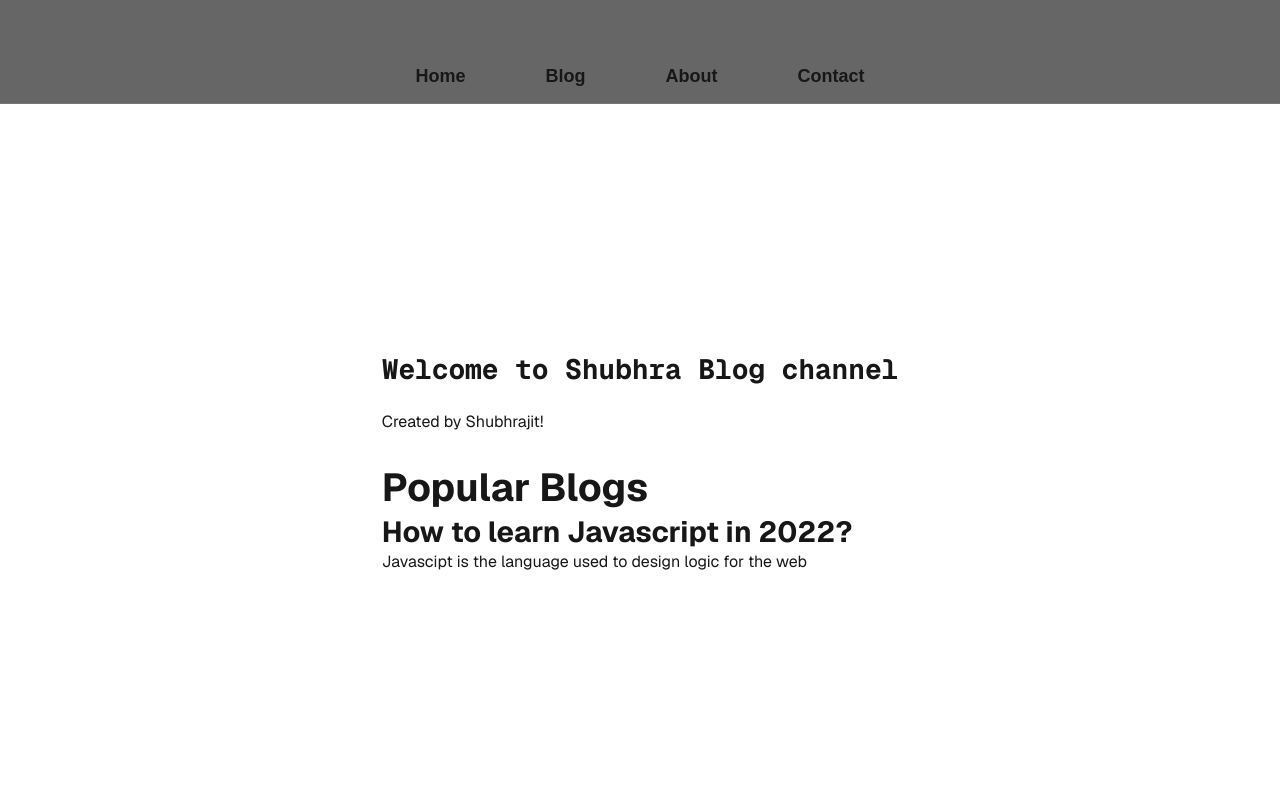
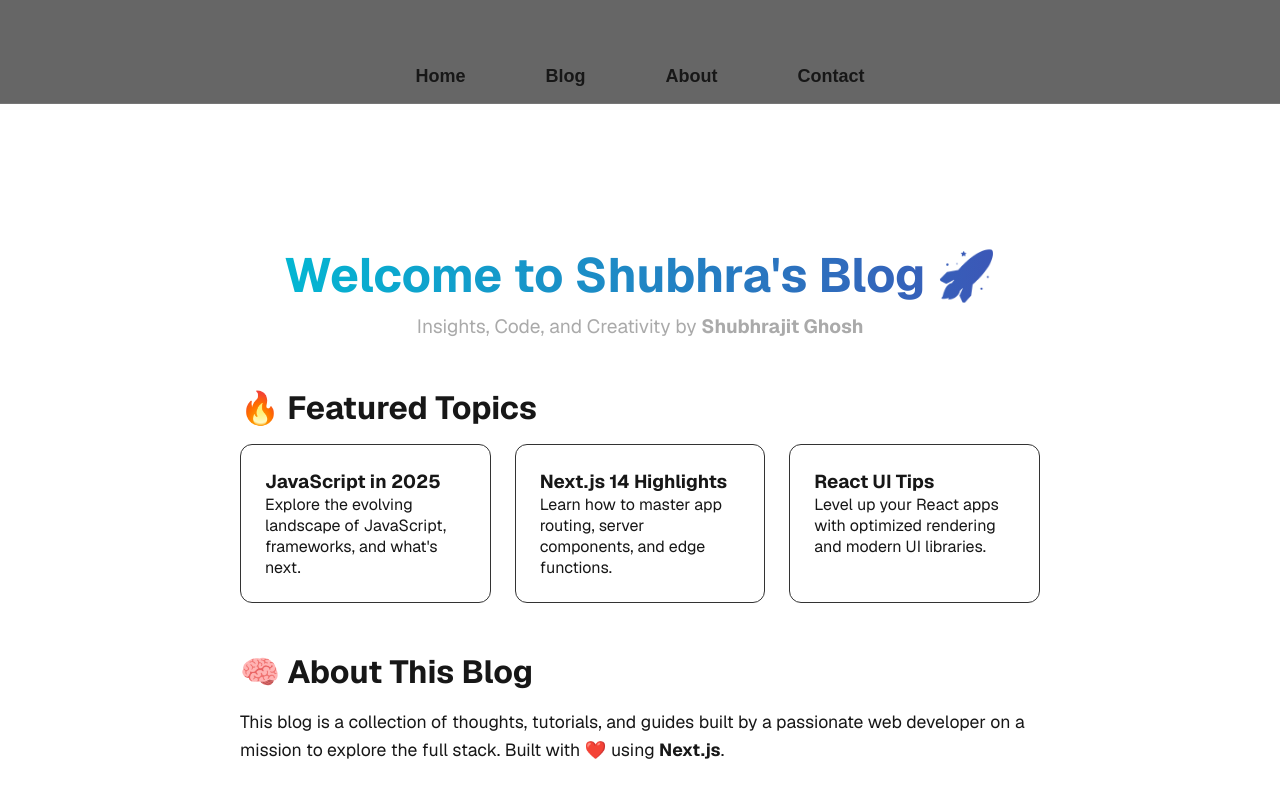
Before and after one commit to Shubhra7/NextJs_All, a Next.js app in the folder blog-hunt/: page / in a window 1280 px wide. Built offline with nearby package versions, Linux system fonts and the light colour scheme.

Commit message:
primary debug all complete

```diff
--- a/blog-hunt/package.json
+++ b/blog-hunt/package.json
@@ -12,6 +12,7 @@
     "axios": "^1.11.0",
     "next": "15.4.4",
     "react": "19.1.0",
-    "react-dom": "19.1.0"
+    "react-dom": "19.1.0",
+    "react-infinite-scroll-component": "^6.1.0"
   }
 }
--- a/blog-hunt/src/app/about/About.module.css
+++ b/blog-hunt/src/app/about/About.module.css
@@ -1,34 +1,59 @@
 .container {
   max-width: 800px;
   margin: 50px auto;
-  padding: 2rem;
-  background-color: rgba(0, 0, 0, 0.5);  /* Transparent black background */
-  border-radius: 12px;
-  box-shadow: 0 6px 20px rgba(0, 0, 0, 0.08);
+  padding: 2.5rem;
+  background-color: rgba(0, 0, 0, 0.6);
+  border-radius: 16px;
+  box-shadow: 0 8px 30px rgba(0, 0, 0, 0.2);
   font-family: 'Segoe UI', Tahoma, Geneva, Verdana, sans-serif;
-  line-height: 1.7;
-  color: #fff;  /* Text color white to contrast against black background */
+  line-height: 1.8;
+  color: #f3f3f3;
+  animation: fadeInUp 0.8s ease-out both;
+}
+
+@keyframes fadeInUp {
+  from {
+    opacity: 0;
+    transform: translateY(40px);
+  }
+  to {
+    opacity: 1;
+    transform: translateY(0);
+  }
 }
 
 .title {
-  font-size: 2.8rem;
+  font-size: 3rem;
   text-align: center;
-  margin-bottom: 2rem;
-  color: #fff;  /* White color for text */
+  margin-bottom: 2.5rem;
+  color: #ffffff;
+  animation: fadeInUp 0.6s ease-out both;
 }
 
 .highlight {
-  color: #0070f3;
+  color: #00b4ff;
 }
 
 .section {
   margin-bottom: 2.5rem;
+  animation: fadeInUp 1s ease-out both;
 }
 
 .subtitle {
-  font-size: 1.6rem;
-  margin-bottom: 1rem;
-  color: #0070f3;
+  font-size: 1.75rem;
+  margin-bottom: 1.2rem;
+  color: #00b4ff;
+  position: relative;
+}
+
+.subtitle::after {
+  content: '';
+  display: block;
+  width: 50px;
+  height: 3px;
+  background: #00b4ff;
+  margin-top: 8px;
+  border-radius: 6px;
 }
 
 .list {
@@ -37,25 +62,27 @@
 }
 
 .list li {
-  margin-bottom: 0.6rem;
-  padding-left: 1.2rem;
+  margin-bottom: 0.8rem;
+  padding-left: 1.5rem;
   position: relative;
+  font-size: 1.05rem;
 }
 
 .list li::before {
   content: "✔";
   position: absolute;
   left: 0;
-  color: green;
+  color: #00ff95;
   font-weight: bold;
 }
 
 .link {
-  color: #0070f3;
+  color: #00b4ff;
   text-decoration: underline;
-  transition: color 0.3s;
+  font-weight: 500;
+  transition: color 0.3s ease;
 }
 
 .link:hover {
-  color: #0051c3;
+  color: #0070f3;
 }
--- a/blog-hunt/src/app/blog/Blog.module.css
+++ b/blog-hunt/src/app/blog/Blog.module.css
@@ -4,7 +4,19 @@
   flex-direction: column;
   align-items: center;
   padding-top: 3rem;
-  gap: 2rem;
+  gap: 2.5rem;
+  animation: fadeInPage 0.8s ease-out both;
+}
+
+@keyframes fadeInPage {
+  from {
+    opacity: 0;
+    transform: translateY(30px);
+  }
+  to {
+    opacity: 1;
+    transform: translateY(0);
+  }
 }
 
 .container {
@@ -12,36 +24,103 @@
   max-width: 960px;
   margin: 0 auto;
   padding: 2rem;
+  animation: fadeInUp 1s ease-out both;
+}
+
+@keyframes fadeInUp {
+  from {
+    opacity: 0;
+    transform: translateY(50px);
+  }
+  to {
+    opacity: 1;
+    transform: translateY(0);
+  }
 }
 
 .card {
-  background-color: rgba(255, 255, 255, 0.03);
-  border: 1px solid rgba(255, 255, 255, 0.1);
-  border-radius: 16px;
-  padding: 1.5rem 2rem;
-  transition: all 0.3s ease;
+  background-color: rgba(255, 255, 255, 0.04);
+  border: 1px solid rgba(255, 255, 255, 0.12);
+  border-radius: 18px;
+  padding: 1.8rem 2.2rem;
+  transition: transform 0.4s ease, background-color 0.3s ease;
   width: 100%;
-  box-shadow: 0 4px 10px rgba(0, 0, 0, 0.3);
+  box-shadow: 0 6px 22px rgba(0, 0, 0, 0.25);
+  backdrop-filter: blur(6px);
+  animation: fadeInUp 1.1s ease-out both;
 }
 
 .card:hover {
-  transform: translateY(-5px);
-  background-color: rgba(255, 255, 255, 0.06);
+  transform: translateY(-8px) scale(1.01);
+  background-color: rgba(255, 255, 255, 0.07);
 }
 
 .blogItemh3 {
-  font-size: 1.8rem;
-  color: #00ccff;
-  margin-bottom: 0.5rem;
+  font-size: 2rem;
+  color: #00b4ff;
+  margin-bottom: 0.6rem;
+  transition: color 0.3s ease;
+}
+
+.card:hover .blogItemh3 {
+  color: #0fd4ff;
 }
 
 .blogMeta {
-  font-size: 0.9rem;
-  color: #aaa;
-  margin-bottom: 1rem;
+  font-size: 0.85rem;
+  color: #aaaaaa;
+  margin-bottom: 1.2rem;
+  letter-spacing: 0.5px;
 }
 
 .blogDesc {
-  font-size: 1rem;
-  color: #ccc;
+  font-size: 1.05rem;
+  color: #d6d6d6;
+  line-height: 1.6;
 }
+
+/* ✅ Responsive Media Queries */
+@media (max-width: 768px) {
+  .container {
+    padding: 1.5rem;
+  }
+
+  .main {
+    padding-top: 2rem;
+    gap: 2rem;
+  }
+
+  .card {
+    padding: 1.5rem 1.8rem;
+  }
+
+  .blogItemh3 {
+    font-size: 1.6rem;
+  }
+
+  .blogDesc {
+    font-size: 1rem;
+  }
+}
+
+@media (max-width: 480px) {
+  .container {
+    padding: 1rem;
+  }
+
+  .card {
+    padding: 1.2rem 1.4rem;
+  }
+
+  .blogItemh3 {
+    font-size: 1.4rem;
+  }
+
+  .blogMeta {
+    font-size: 0.75rem;
+  }
+
+  .blogDesc {
+    font-size: 0.95rem;
+  }
+}
--- a/blog-hunt/src/app/page.js
+++ b/blog-hunt/src/app/page.js
@@ -1,77 +1,41 @@
 'use client';
 import Image from "next/image";
 import styles from "./page.module.css";
-import Link from "next/link";
 
 export default function Home() {
   return (
     <div className={styles.page}>
       <main className={styles.main}>
-        <ol>
-          <h1>Welcome to Shubhra Blog channel</h1>
-        </ol>
-        <p>Created by Shubhrajit! </p>
+        <section className={styles.heroSection}>
+          <h1 className={styles.heroTitle}>Welcome to Shubhra's Blog 🚀</h1>
+          <p className={styles.heroSubtitle}>Insights, Code, and Creativity by <strong>Shubhrajit Ghosh</strong></p>
+        </section>
 
-       <div className="blogs">
-        <h2>Popular Blogs</h2>
-        <style jsx>{`
-          h2{
-            font-size:39px;
-          }
-          h3{
-            font-size: 29px
-          }
-        `}</style>
-        <div className="blogItem">
-          <h3>How to learn Javascript in 2022?</h3>
-          <p>Javascipt is the language used to design logic for the web</p>
-        </div>
-       </div>
+        <section className={styles.blogIntro}>
+          <h2>🔥 Featured Topics</h2>
+          <div className={styles.blogGrid}>
+            <div className={styles.blogCard}>
+              <h3>JavaScript in 2025</h3>
+              <p>Explore the evolving landscape of JavaScript, frameworks, and what's next.</p>
+            </div>
+            <div className={styles.blogCard}>
+              <h3>Next.js 14 Highlights</h3>
+              <p>Learn how to master app routing, server components, and edge functions.</p>
+            </div>
+            <div className={styles.blogCard}>
+              <h3>React UI Tips</h3>
+              <p>Level up your React apps with optimized rendering and modern UI libraries.</p>
+            </div>
+          </div>
+        </section>
+
+        <section className={styles.aboutMe}>
+          <h2>🧠 About This Blog</h2>
+          <p>
+            This blog is a collection of thoughts, tutorials, and guides built by a passionate web developer on a mission to explore the full stack. Built with ❤️ using <strong>Next.js</strong>.
+          </p>
+        </section>
       </main>
-      <footer className={styles.footer}>
-        <a
-          href="https://nextjs.org/learn?utm_source=create-next-app&utm_medium=appdir-template&utm_campaign=create-next-app"
-          target="_blank"
-          rel="noopener noreferrer"
-        >
-          <Image
-            aria-hidden
-            src="/file.svg"
-            alt="File icon"
-            width={16}
-            height={16}
-          />
-          Learn
-        </a>
-        <a
-          href="https://vercel.com/templates?framework=next.js&utm_source=create-next-app&utm_medium=appdir-template&utm_campaign=create-next-app"
-          target="_blank"
-          rel="noopener noreferrer"
-        >
-          <Image
-            aria-hidden
-            src="/window.svg"
-            alt="Window icon"
-            width={16}
-            height={16}
-          />
-          Examples
-        </a>
-        <a
-          href="https://nextjs.org?utm_source=create-next-app&utm_medium=appdir-template&utm_campaign=create-next-app"
-          target="_blank"
-          rel="noopener noreferrer"
-        >
-          <Image
-            aria-hidden
-            src="/globe.svg"
-            alt="Globe icon"
-            width={16}
-            height={16}
-          />
-          Go to nextjs.org →
-        </a>
-      </footer>
     </div>
   );
 }
--- a/blog-hunt/src/app/page.module.css
+++ b/blog-hunt/src/app/page.module.css
@@ -220,3 +220,85 @@
 .mainnav li:hover::after {
   width: 100%;
 }
+
+.page {
+  padding: 2rem;
+  color: var(--foreground);
+  background-color: var(--background);
+  animation: fadeIn 1s ease-in;
+}
+
+.main {
+  display: flex;
+  flex-direction: column;
+  gap: 3rem;
+  max-width: 1000px;
+  margin: auto;
+}
+
+.heroSection {
+  text-align: center;
+  animation: slideUp 1s ease-out;
+}
+
+.heroTitle {
+  font-size: 3rem;
+  font-weight: bold;
+  background: linear-gradient(to right, #00bcd4, #3f51b5);
+  -webkit-background-clip: text;
+  -webkit-text-fill-color: transparent;
+}
+
+.heroSubtitle {
+  font-size: 1.2rem;
+  color: #aaa;
+  margin-top: 0.5rem;
+}
+
+.blogIntro h2,
+.aboutMe h2 {
+  font-size: 2rem;
+  margin-bottom: 1rem;
+}
+
+.blogGrid {
+  display: grid;
+  grid-template-columns: repeat(auto-fit, minmax(250px, 1fr));
+  gap: 1.5rem;
+}
+
+.blogCard {
+  background: rgba(255, 255, 255, 0.05);
+  padding: 1.5rem;
+  border: 1px solid #333;
+  border-radius: 12px;
+  transition: all 0.3s ease;
+}
+
+.blogCard:hover {
+  background: rgba(255, 255, 255, 0.08);
+  transform: translateY(-5px);
+  box-shadow: 0 4px 12px rgba(0,0,0,0.2);
+}
+
+.aboutMe p {
+  font-size: 1.1rem;
+  line-height: 1.6;
+  max-width: 800px;
+}
+
+@keyframes fadeIn {
+  from { opacity: 0; }
+  to { opacity: 1; }
+}
+
+@keyframes slideUp {
+  from {
+    transform: translateY(20px);
+    opacity: 0;
+  }
+  to {
+    transform: translateY(0);
+    opacity: 1;
+  }
+}
--- /dev/null
+++ b/blog-hunt/src/contactdata/9.json
@@ -0,0 +1,6 @@
+{
+  "phone": "9641800361",
+  "name": "Shubhrajit Ghosh",
+  "email": "shubhrajit.ghosh.fiem.cse21@teamfuture.in",
+  "desc": "asdasdf"
+}
```
Also changed, not shown: blog-hunt/src/app/blog/page.js (+44 -31 lines), blog-hunt/src/app/blogpost/BlogPost.module.css (+85 -0 lines), blog-hunt/src/app/contact/Contact.module.css (+32 -37 lines), 1 other file (tests, documents, lock files or other folders).
